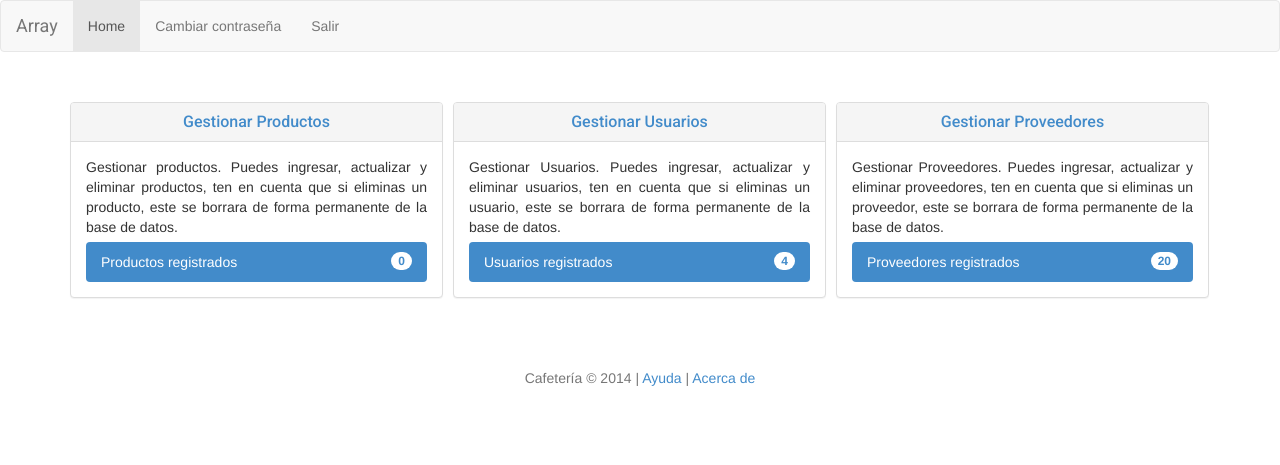
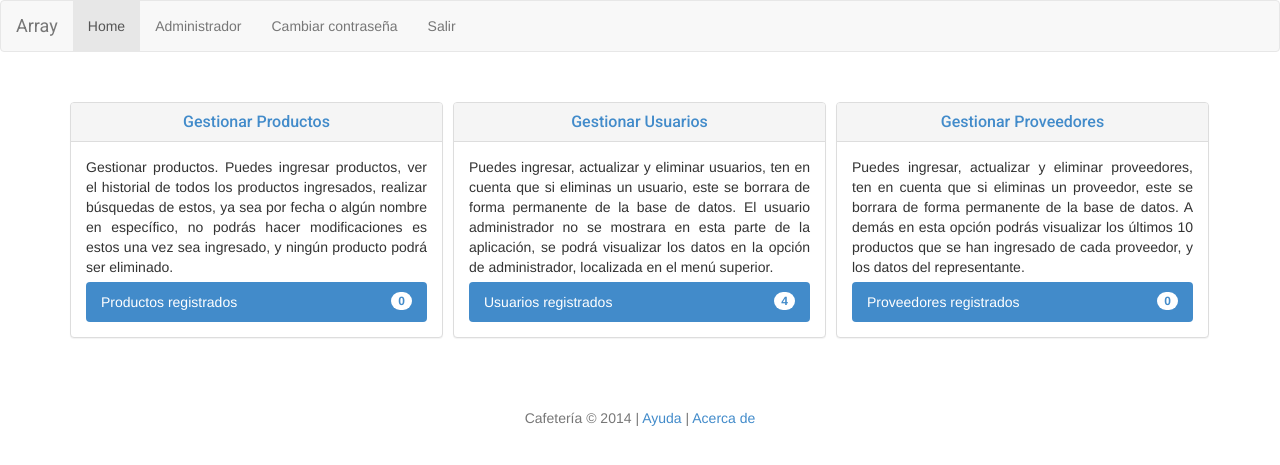
Before and after one commit to jhonatansanchez2014/Cafeteria, a PHP site: page /templates/ in a window 1280 px wide. Shown: the top 465 px of the page. Run offline with PHP 8.4, Linux system fonts and the light colour scheme; a user stored in the database is signed in; data comes from the database, SQL or seed files in the repository; data that the repository does not hold is empty.

Commit message:
[Update]

```diff
--- /dev/null
+++ b/includes/change.password.php
@@ -0,0 +1,3 @@
+<?php
+	include_once'conne';
+?>
--- a/includes/load.data.php
+++ b/includes/load.data.php
@@ -1,5 +1,6 @@
 <?php
     include_once'connect.php';
+    //sleep(5);
 
     // Función para extraer el listado de usurios
     function consulProducts($linkbd){
@@ -20,7 +21,6 @@
                     <td>'.$list['fecha_ingreso_pro'].'</td>
                     <td>'.$list['proveedor_pro'].'</td>
                     <td>'.$list['repartidor_pro'].'</td>
-                    <td class="center-plus"><a href="" data-toggle="tooltip" data-placement="left" title="Editar producto."><span class="glyphicon glyphicon-edit"></span></a></td>
                 <tr>
                 ';
             }
@@ -147,7 +147,6 @@
                     <td>'.$list['fecha_ingreso_pro'].'</td>
                     <td>'.$list['proveedor_pro'].'</td>
                     <td>'.$list['repartidor_pro'].'</td>
-                    <td class="center-plus"><a href="" data-toggle="tooltip" data-placement="left" title="Editar datos de este proveedor."><span class="glyphicon glyphicon-edit"></span></a></td>
                 <tr>
             ';
         }
--- a/includes/n.count.php
+++ b/includes/n.count.php
@@ -17,4 +17,12 @@
     else{//Si no hay registros
         $nprod=0;
     }
+    /***********Proveedores***************/
+    $sql=mysqli_query($sqli, "SELECT * FROM proveedor");//Se hace la consulta SQL
+    if(mysqli_num_rows($sql)>0){//Si existe algún dato en la base de datos con respecto a la consulta realizada
+        $nprov=mysqli_num_rows($sql);//Se almacena en la variable el numero de productos existentes
+    }
+    else{//Si no hay registros
+        $nprov=0;
+    }
 ?>
--- a/includes/pr.modal.edit.php
+++ b/includes/pr.modal.edit.php
@@ -11,7 +11,7 @@
 					<div class="input-group salto">
   						<span class="input-group-addon">Nit&nbsp;&nbsp;&nbsp;&nbsp;&nbsp;&nbsp;&nbsp;&nbsp;&nbsp;&nbsp;&nbsp;</span>
 						<input name="nit_up" id="nit_up" type="text" autocomplete="off" maxlength="12" class="form-control" placeholder="Nit de la empresa" required />
-						<input name="nit_up_oc" id="nit_up_oc" type="text" value="" />
+						<input name="nit_up_oc" id="nit_up_oc" type="hidden" value="" />
 					</div>
 
 					<div class="input-group salto">
@@ -55,6 +55,7 @@
 				</form>
 				<!--para mostrar mensajes de error-->
 				<div class="mensaje"></div>
+				<span class="contt loader-wrapper loader hide">Carcando datos.</span>
 			</div>
  			<div class="modal-footer">
  				<button type="button" data-dismiss="modal" class="btn btn-danger">Cerrar</button>
--- a/includes/pr.modal.php
+++ b/includes/pr.modal.php
@@ -28,6 +28,7 @@
 				</form>
 				<!--para mostrar mensajes de error-->
 				<div class="mensaje"></div>
+				<span class="contt loader-wrapper loader hide"></span>
 			</div>
  			<div class="modal-footer">
  				<button type="button" data-dismiss="modal" class="btn btn-danger">Cerrar</button>
--- a/includes/pr.modal.plus.php
+++ b/includes/pr.modal.plus.php
@@ -42,6 +42,7 @@
 					</table>
 				</div>
 			<!--Responsive-->
+				<span class="contt loader-wrapper loader hide">Carcando datos.</span>
 				<div class="alert alert-danger" role="alert">Solo de muestran los <strong>últimos 10 productos</strong> ingresados de este proveedor.</div>
 			</div>
  			<div class="modal-footer">
--- a/includes/products.modal.php
+++ b/includes/products.modal.php
@@ -48,7 +48,7 @@
 							<input type="reset" name="new" value="Nuevo" class="btn btn-warning"/>
 						</form>
 						<!--Preloader and error-->
-						<span class="msg-error hidde"></span>
+						<div class="mensaje"></div>
 						<span class="contt loader-wrapper loader hide"></span>
 					</div>
 	     			<div class="modal-footer">
--- a/templates/index.php
+++ b/templates/index.php
@@ -36,6 +36,7 @@
     			<div class="collapse navbar-collapse" id="bs-example-navbar-collapse-1">
       				<ul class="nav navbar-nav">
         				<li class="active"><a href="#">Home</a></li>
+        				<li><a href="#">Administrador</a></li>
         				<li><a href="#">Cambiar contraseña</a></li>
         				<li><a href="../includes/logout.php">Salir</a></li>
       				</ul>
@@ -50,8 +51,7 @@
 	    				<a class="title-post" href="./products.php"><h3 class="panel-title">Gestionar Productos</h3></a>
 	  				</div>
 	  				<div class="panel-body">
-	    				Gestionar productos. Puedes ingresar, actualizar y eliminar productos,
-	    				ten en cuenta que si eliminas un producto, este se borrara de forma permanente de la base de datos.
+	    				Gestionar productos. Puedes ingresar productos, ver el historial de todos los productos ingresados, realizar búsquedas de estos, ya sea por fecha o algún nombre en específico, no podrás hacer modificaciones es estos una vez sea ingresado, y ningún producto podrá ser eliminado.
 	    				<ul class="nav nav-pills nav-stacked">
   							<li class="active">
     							<a href="./products.php">
@@ -69,8 +69,9 @@
 	    				<a class="title-post" href="./users.php"><h3 class="panel-title">Gestionar Usuarios</h3></a>
 	  				</div>
 	  				<div class="panel-body">
-	    				Gestionar Usuarios. Puedes ingresar, actualizar y eliminar usuarios,
+	    				Puedes ingresar, actualizar y eliminar usuarios,
 	    				ten en cuenta que si eliminas un usuario, este se borrara de forma permanente de la base de datos.
+	    				El usuario administrador no se mostrara en esta parte de la aplicación, se podrá visualizar los datos en la opción de administrador, localizada en el menú superior.
 	    				<ul class="nav nav-pills nav-stacked">
   							<li class="active">
     							<a href="./users.php">
@@ -88,12 +89,13 @@
 	    				<a class="title-post" href="./pr.php"><h3 class="panel-title">Gestionar Proveedores</h3></a>
 	  				</div>
 	  				<div class="panel-body">
-	    				Gestionar Proveedores. Puedes ingresar, actualizar y eliminar proveedores,
+	    				Puedes ingresar, actualizar y eliminar proveedores,
 	    				ten en cuenta que si eliminas un proveedor, este se borrara de forma permanente de la base de datos.
+	    				A demás en esta opción podrás visualizar los últimos 10 productos que se han ingresado de cada proveedor, y los datos del representante.
 	    				<ul class="nav nav-pills nav-stacked">
   							<li class="active">
     							<a href="./pr.php">
-      								<span class="badge pull-right">20</span>Proveedores registrados
+      								<span class="badge pull-right"><?php echo $nprov; ?></span>Proveedores registrados
     							</a>
   							</li>
 						</ul>
--- a/templates/pr.php
+++ b/templates/pr.php
@@ -129,6 +129,7 @@
 					$.ajax({
 						beforeSend: function(){
 							/*preloader*/
+							$('.loader-wrapper').removeClass("hide");
 						},
 						url: '../includes/load.data.php',
 						type: 'post',
@@ -144,6 +145,7 @@
 							$("#repap_up").val(response.apellido);
 							$("#reptel_up").val(response.tel);
 							$("#repmail_up").val(response.mail);
+							$('.loader-wrapper').addClass("hide");
 						},
 						error: function(jqXHR, estado, error){
 							console.log(estado);
@@ -166,6 +168,7 @@
 				$.ajax({
 					beforeSend: function(){
 						/*preloader*/
+						$('.loader-wrapper').removeClass("hide");
 					},
 					url: '../includes/load.data.php',
 					type: 'post',
@@ -175,6 +178,7 @@
 						$('.pr-rep').html(response.tableCon);
 						$('.pr-pro').html(response.producto);
 						$('.title-pr').html(response.nombre);
+						$('.loader-wrapper').addClass("hide");
 					},
 					error: function(jqXHR, estado, error){
 						console.log(estado);
@@ -233,6 +237,7 @@
 					$.ajax({
 						beforeSend: function(){
 							/*preloader*/
+							$('.loader-wrapper').removeClass("hide");
 						},
 						url: pet,
 						type: met,
@@ -242,6 +247,7 @@
 							if(response.estado == true){
 								$('.insert-pr form')[0].reset();
 								$('.content-table').html(response.table);
+								$('.loader-wrapper').addClass("hide");
 							}
 							$('.mensaje').html(response.mensaje);
 						},
```
Also changed, not shown: includes/insert.products.php (+12 -3 lines), templates/products.php (+4 -5 lines), js/jquery.ajax.js.
